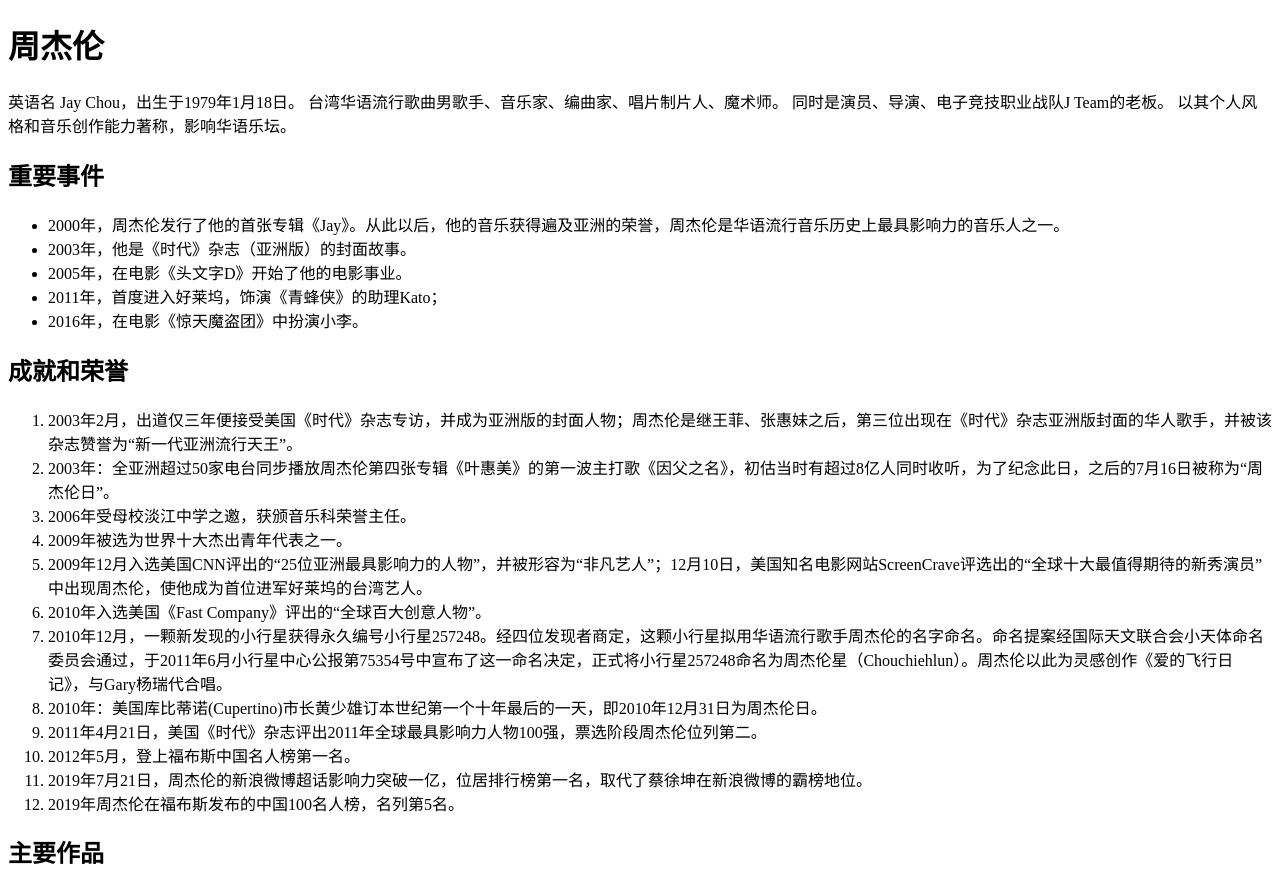
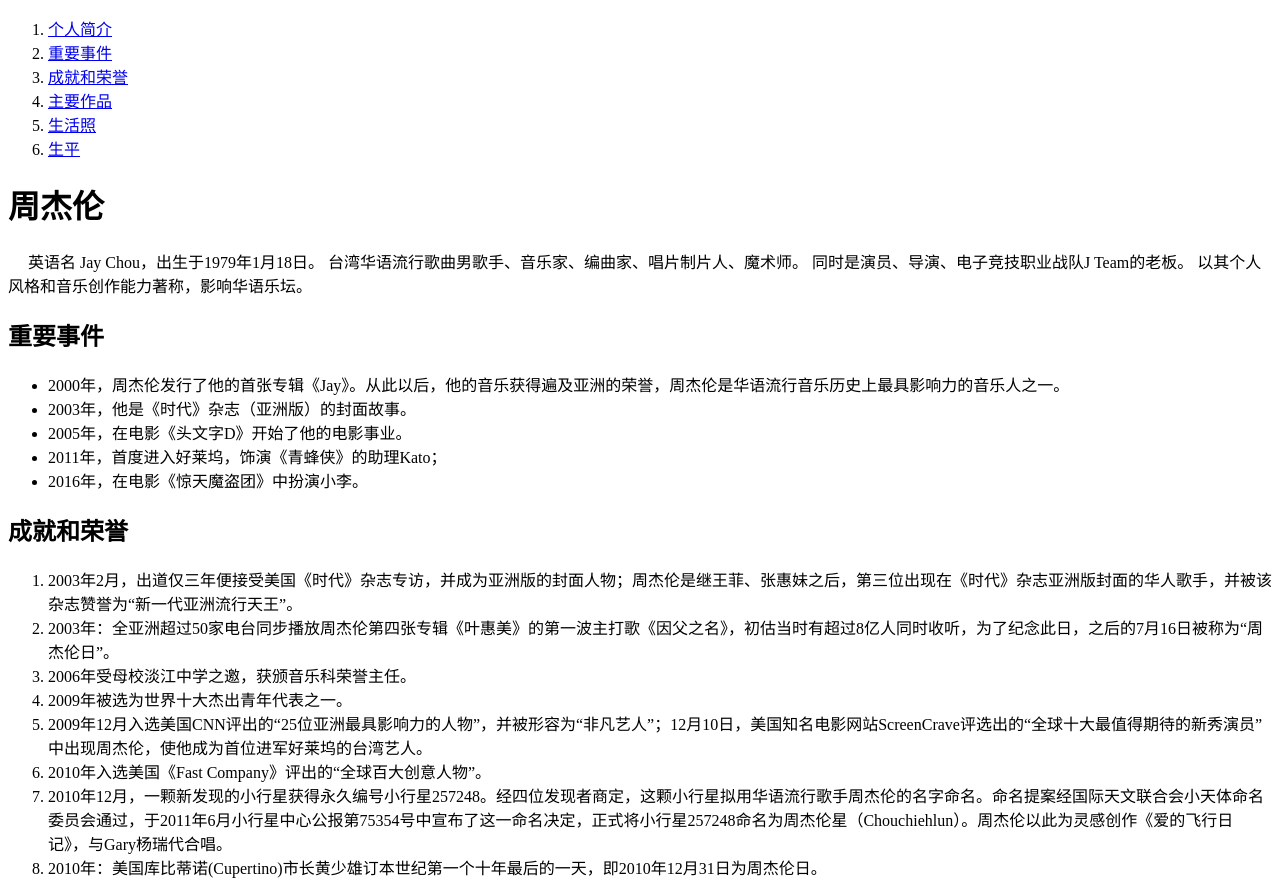
Before and after one commit to SunQuan96/Jay, a plain HTML site: page index.html in a window 1280 px wide. Shown: the top 883 px of the page. Drawn offline with Linux system fonts and the light colour scheme.

```diff
--- a/index.html
+++ b/index.html
@@ -10,13 +10,25 @@
 </style>
 </head>
 <body>
-    <h1>周杰伦</h1>
-    <p>英语名 Jay Chou，出生于1979年1月18日。
+    <nav>
+        <ol>
+            <li>
+               <a href="#jay">个人简介</a></li>
+            <li><a href="#milestone">重要事件</a></li>
+            <li><a href="#Achievements and Honors">成就和荣誉</a></li>
+            <li><a href="#works">主要作品</a></li>
+            <li><a href="#photos">生活照</a></li>
+            <li><a href="#life">生平</a>
+            </li>
+        </ol>
+    </nav>
+    <h1 id="jay">周杰伦</h1>
+    <p>&nbsp;&nbsp;&nbsp;&nbsp;&nbsp;英语名 Jay Chou，出生于1979年1月18日。
         台湾华语流行歌曲男歌手、音乐家、编曲家、唱片制片人、魔术师。
         同时是演员、导演、电子竞技职业战队J Team的老板。
 以其个人风格和音乐创作能力著称，影响华语乐坛。
     </p>
-    <h2>
+    <h2 id="milestone">
 重要事件
     </h2>
     <ul>
@@ -29,7 +41,7 @@
             <li>    2016年，在电影《惊天魔盗团》中扮演小李。</li>
 
     </ul>
-    <h2>成就和荣誉</h2>
+    <h2 id="Achievements and Honors">成就和荣誉</h2>
     <ol>
         <li>2003年2月，出道仅三年便接受美国《时代》杂志专访，并成为亚洲版的封面人物；周杰伦是继王菲、张惠妹之后，第三位出现在《时代》杂志亚洲版封面的华人歌手，并被该杂志赞誉为“新一代亚洲流行天王”。</li>
         <li>2003年：全亚洲超过50家电台同步播放周杰伦第四张专辑《叶惠美》的第一波主打歌《因父之名》，初估当时有超过8亿人同时收听，为了纪念此日，之后的7月16日被称为“周杰伦日”。</li>
@@ -44,7 +56,7 @@
         <li>2019年7月21日，周杰伦的新浪微博超话影响力突破一亿，位居排行榜第一名，取代了蔡徐坤在新浪微博的霸榜地位。</li>
         <li>2019年周杰伦在福布斯发布的中国100名人榜，名列第5名。</li>
     </ol>
-    <h2>
+    <h2 id="works">
         主要作品
     </h2>
 
@@ -100,21 +112,24 @@
                         </tr>
                         </tbody>
                     </table>
-                    <h2>生活照</h2>
+                    <h2 id="photos">生活照</h2>
 
                        <div> <img width=400 src="/1.jpg" alt="图一" ></div>
                        <div> <img width=400 src="/2.jpg" alt="图二" ></div>
                        <div> <img width=400 src="/3.jpg" alt="图三" ></div>
 
-                   <h2>生平</h2>
+                   <h2 id="life">生平</h2>
                    <p>
-                      周杰伦在台北县林口乡（今新北市林口区）长大，为家中的独生子。父亲周耀中，当时任教于芦洲国中，教授生物；母亲叶惠美则是林口国中美术教师。14岁时父母离异，由父亲担任监护人，年满18岁后选择与母亲共同生活，周杰伦在台湾民视新闻台由胡婉玲主持的节目《台湾演义》专访中，澄清《爸，我回来了》的灵感，只是对社会上家暴现象的感慨，并非指涉父母间的状况，父亲方面的亲戚也曾质疑过他，他还为此向亲戚们澄清，为此误解抱歉过。
-                   </p>
+                    &nbsp;&nbsp;&nbsp;&nbsp; &nbsp;周杰伦在台北县林口乡（今新北市林口区）长大，为家中的独生子。父亲周耀中，当时任教于芦洲国中，教授生物；母亲叶惠美则是林口国中美术教师。14岁时父母离异，由父亲担任监护人，年满18岁后选择与母亲共同生活，周杰伦在台湾民视新闻台由胡婉玲主持的节目《台湾演义》专访中，澄清《爸，我回来了》的灵感，只是对社会上家暴现象的感慨，并非指涉父母间的状况，父亲方面的亲戚也曾质疑过他，他还为此向亲戚们澄清，为此误解抱歉过。
+                  </p>
                     <p>
-                       高中就读于台北县私立淡江中学第一届音乐科（本来是想报考华冈艺校，但错过了报名时间，幸好淡江中学恰巧新设了音乐科），主修钢琴，副修大提琴，为将来的音乐发展打下了深厚的基础。这时的他因正值青春期，常常秀琴技想吸引女同学的注意。但学科成绩不甚理想，故高中毕业时，大学联考落榜。又因患有僵直性脊椎炎，依据台湾兵役制度得以免服义务兵役。
+                        &nbsp;&nbsp;&nbsp;&nbsp;&nbsp;高中就读于台北县私立淡江中学第一届音乐科（本来是想报考华冈艺校，但错过了报名时间，幸好淡江中学恰巧新设了音乐科），主修钢琴，副修大提琴，为将来的音乐发展打下了深厚的基础。这时的他因正值青春期，常常秀琴技想吸引女同学的注意。但学科成绩不甚理想，故高中毕业时，大学联考落榜。又因患有僵直性脊椎炎，依据台湾兵役制度得以免服义务兵役。
                     </p>
                     <p>
-                        周杰伦曾表示少年时受到香港乐坛“四大天王”之一张学友的专辑《吻别》的影响，从而喜欢并开始专注于流行音乐。另外他也透漏过，除了张学友以外，肖邦，李恕权与史帝夫·汪达也是他童年及成长时影响他很深的人。05年的专辑更以《十一月的萧邦》为标题，07年电影《不能说的秘密》的斗琴多处桥段全是跟肖邦一生有关，示意对他致敬；李恕权每回出现在电视上，周杰伦便会在电视机面前模仿他；而史帝夫·汪达有一首《I just called to say I love you》是他的婶婶曾在他叔父的葬礼中播放的歌曲。由于他的音乐基础扎实，令其在流行音乐创作方面如鱼得水。
+                        &nbsp;&nbsp;  &nbsp;&nbsp;&nbsp;周杰伦曾表示少年时受到香港乐坛“四大天王”之一张学友的专辑《吻别》的影响，从而喜欢并开始专注于流行音乐。另外他也透漏过，除了张学友以外，肖邦，李恕权与史帝夫·汪达也是他童年及成长时影响他很深的人。05年的专辑更以《十一月的萧邦》为标题，07年电影《不能说的秘密》的斗琴多处桥段全是跟肖邦一生有关，示意对他致敬；李恕权每回出现在电视上，周杰伦便会在电视机面前模仿他；而史帝夫·汪达有一首《I just called to say I love you》是他的婶婶曾在他叔父的葬礼中播放的歌曲。由于他的音乐基础扎实，令其在流行音乐创作方面如鱼得水。
                     </p>
+                    <div style="height:100px">
+
+                    </div>
 </body>
 </html>
```
Also changed, not shown: 1.jpg, 2.jpg, 3.jpg, 1 other file.
